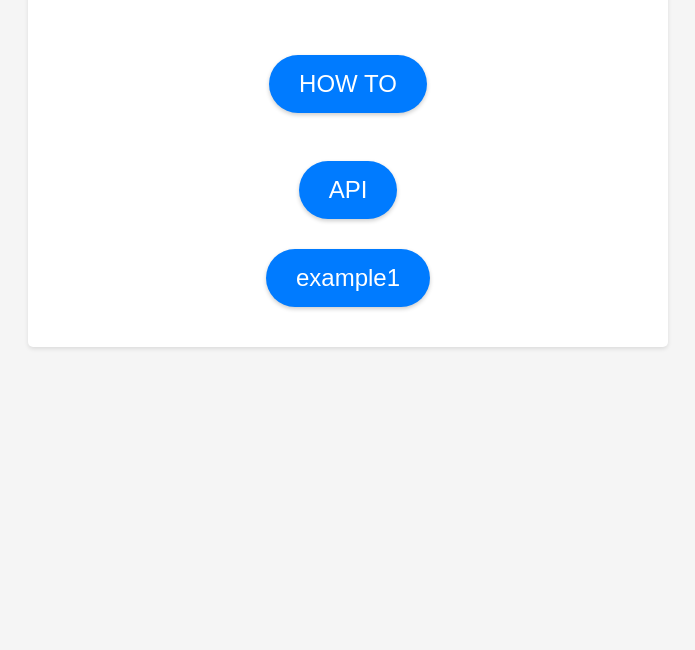
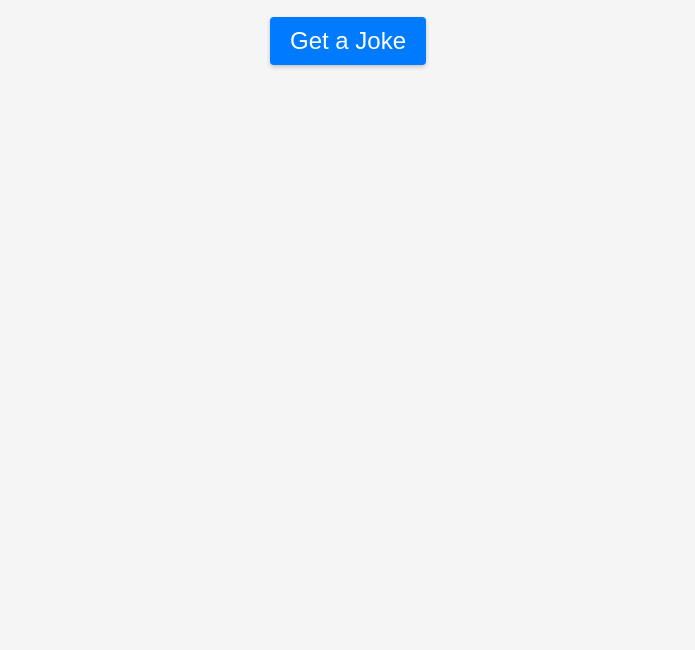
Before and after one commit to Catspindev/joke.api, a plain HTML site: page index.html in a window 1280 px wide. Shown: the part 150-800 px from the top of the page, without its empty margins (292-987 px from the left). Drawn offline with nearby package versions, Linux system fonts and the light colour scheme.

Commit message:
Update index.html

```diff
--- a/index.html
+++ b/index.html
@@ -9,50 +9,61 @@
             background-color: #f5f5f5;
         }
 
-        .container {
-            max-width: 600px;
-            margin: 0 auto;
-            padding: 40px 20px;
-            background-color: #ffffff;
-            border-radius: 5px;
-            box-shadow: 0 2px 4px rgba(0, 0, 0, 0.1);
-        }
-
         h1 {
             font-size: 48px;
             color: #333333;
-            margin-bottom: 40px;
-            text-shadow: 2px 2px 4px rgba(0, 0, 0, 0.3);
+            margin-top: 50px;
         }
 
-        .button {
-            display: inline-block;
+        button {
             font-size: 24px;
-            padding: 15px 30px;
+            padding: 10px 20px;
             margin-top: 30px;
-            text-decoration: none;
+            background-color: #007bff;
             color: #ffffff;
-            background-color: #007bff;
-            border-radius: 50px;
             border: none;
+            border-radius: 4px;
+            cursor: pointer;
+            transition: background-color 0.3s ease;
             box-shadow: 0 2px 4px rgba(0, 0, 0, 0.2);
-            transition: background-color 0.3s ease;
         }
 
-        .button:hover {
+        button:hover {
             background-color: #0056b3;
+            box-shadow: 0 4px 8px rgba(0, 0, 0, 0.2);
+        }
+
+        #jokeContainer {
+            margin-top: 50px;
+            font-size: 20px;
         }
     </style>
+    <script src="https://ajax.googleapis.com/ajax/libs/jquery/3.5.1/jquery.min.js"></script>
 </head>
 <body>
-    <div class="container">
-        <h1>Joke API</h1>
-        <a href="https://joke.api.catspin.eu.org/howto.html" class="button">HOW TO</a>
-        <br>
-        <br>
-        <a href="https://joke.api.catspin.eu.org/api" class="button">API</a>
-<br>
-  <a href="https://joke.api.catspin.eu.org/exampleone.index.html" class="button">example1</a>
-    </div>
+    <h1>Joke API</h1>
+    <button onclick="getJoke()">Get a Joke</button>
+    <div id="jokeContainer"></div>
+
+    <script>
+        function getJoke() {
+            $.ajax({
+                url: 'https://raw.githubusercontent.com/Catspindev/joke-lists/main/jokes.txt',
+                dataType: 'text',
+                success: function(data) {
+                    var jokes = data.split("\n");
+                    var randomJoke = jokes[Math.floor(Math.random() * jokes.length)];
+
+                    var jokeObj = JSON.parse(randomJoke);
+                    var jokeInfo = "<p>Type: " + jokeObj.type + "</p>";
+                    jokeInfo += "<p>Setup: " + jokeObj.setup + "</p>";
+                    jokeInfo += "<p>Punchline: " + jokeObj.punchline + "</p>";
+                    jokeInfo += "<p>ID: " + jokeObj.id + "</p>";
+
+                    document.getElementById("jokeContainer").innerHTML = jokeInfo;
+                }
+            });
+        }
+    </script>
 </body>
 </html>
```
